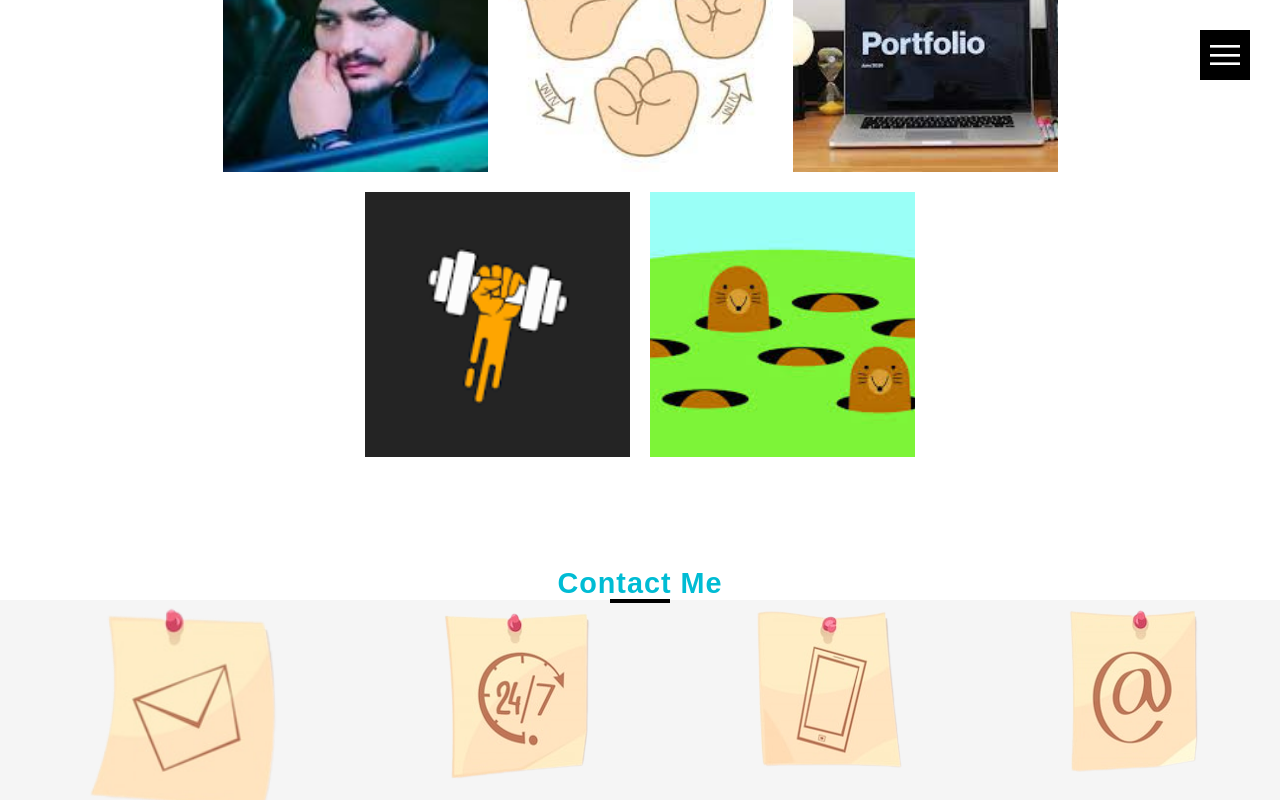
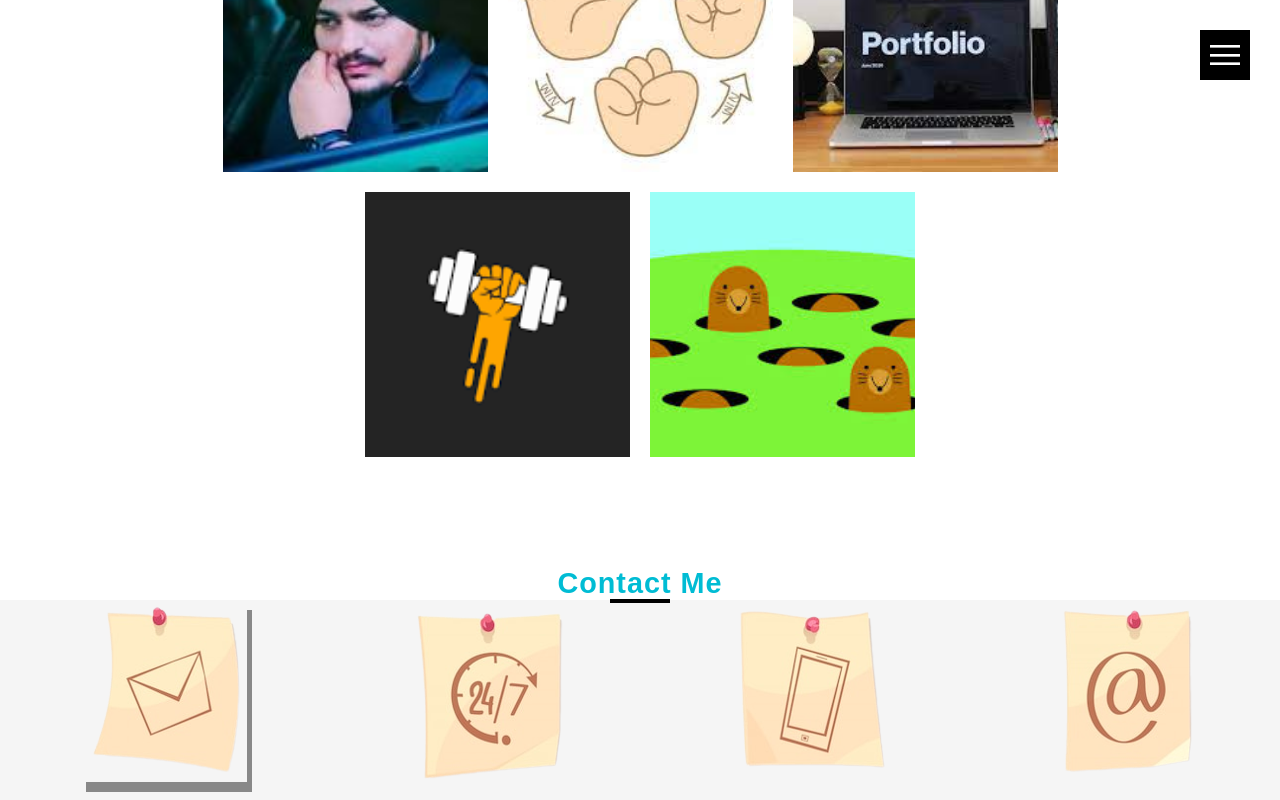
Before and after one commit to vardhanwebsite/Myportfolio, a plain HTML site: page index.html in a window 1280 px wide. In both pictures the pointer is over the picture 163 px from the left and 4727 px from the top of the page. Shown: the part 4036-4836 px from the top of the page. Drawn offline with Linux system fonts and the light colour scheme; a web font is replaced by a local one.

Commit message:
Update style.css

```diff
--- a/style.css
+++ b/style.css
@@ -375,8 +375,8 @@
 
 
 #ftr:hover{
- height: 230px;
-    width: 100%;
+
+   box-shadow: 5px 10px #888888
 }
 
 
```
